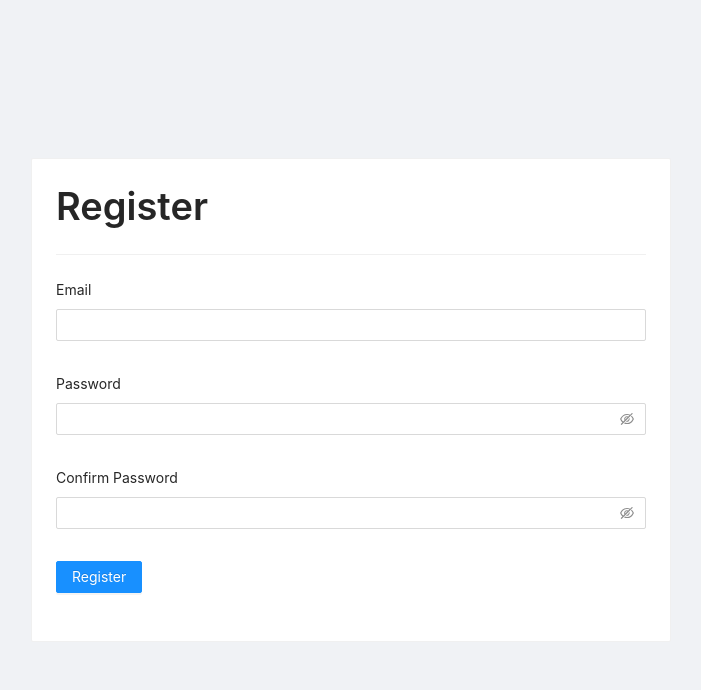
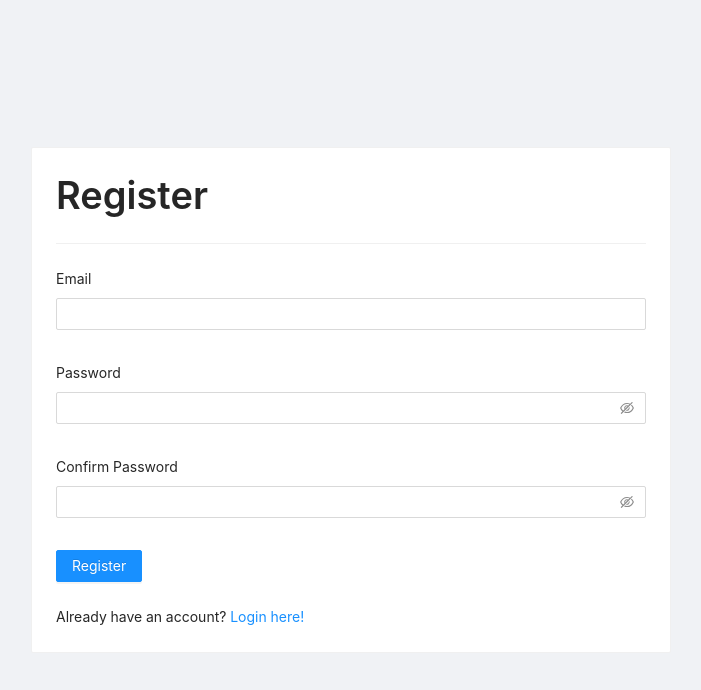
Before and after one commit to FergusYip/Microsoft-To-Do-Clone, a React (Create React App) app: page /register in a window 1280 px wide. Shown: the top 690 px of the page, without its empty margins (289-990 px from the left). Built offline with nearby package versions, Linux system fonts and the light colour scheme.

Commit message:
Add link to login/register

```diff
--- a/src/pages/LoginPage.js
+++ b/src/pages/LoginPage.js
@@ -1,5 +1,6 @@
 import React from 'react';
-import { Form, Input, Button, Checkbox, Space } from 'antd';
+import { Form, Input, Button, Checkbox, Space, Typography } from 'antd';
+import { Link } from 'react-router-dom';
 import AuthCard from '../components/AuthCard';
 
 export default function LoginPage() {
@@ -57,13 +58,16 @@ export default function LoginPage() {
         <Form.Item name="remember" valuePropName="checked">
           <Checkbox>Remember me</Checkbox>
         </Form.Item>
-
         <Form.Item>
           <Button type="primary" htmlType="submit">
             Login
           </Button>
         </Form.Item>
       </Form>
+      <Typography.Text>Don't have an account? </Typography.Text>
+      <Link to="/register" component={Typography.Link}>
+        Register here!
+      </Link>
     </AuthCard>
   );
 }
--- a/src/pages/RegisterPage.js
+++ b/src/pages/RegisterPage.js
@@ -1,5 +1,6 @@
 import React from 'react';
-import { Form, Input, Button, Space } from 'antd';
+import { Form, Input, Button, Space, Typography } from 'antd';
+import { Link } from 'react-router-dom';
 import AuthCard from '../components/AuthCard';
 
 export default function RegisterPage() {
@@ -97,6 +98,10 @@ export default function RegisterPage() {
           </Form.Item>
         </Space>
       </Form>
+      <Typography.Text>Already have an account? </Typography.Text>
+      <Link to="/login" component={Typography.Link}>
+        Login here!
+      </Link>
     </AuthCard>
   );
 }
```
